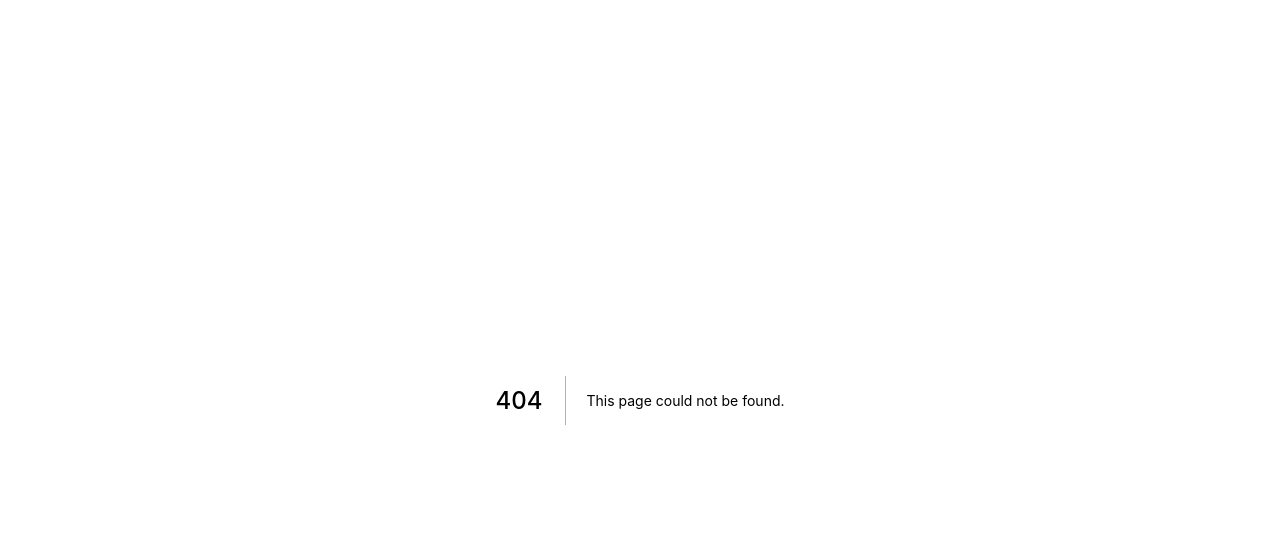
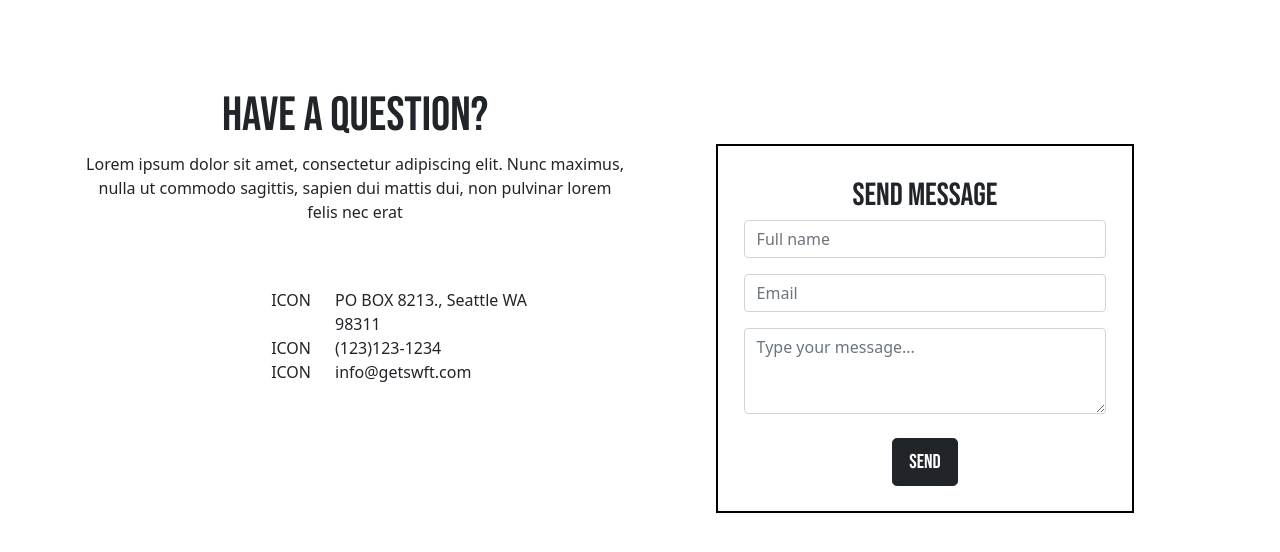
Before and after one commit to teamlumpia/swft_marketing_home, a Next.js app: page /Contact in a window 1280 px wide. Before the commit this address had no page. Shown: the top 552 px of the page. Built offline with nearby package versions, Linux system fonts and the light colour scheme.

Commit message:
adding contact page

```diff
--- /dev/null
+++ b/pages/Contact.js
@@ -0,0 +1,71 @@
+import React from 'react';
+import styles from "../styles/Home.module.scss";
+import {Button, Row, Col, Media, Container} from 'react-bootstrap';
+
+
+const Contact = (props) => {
+    return (
+        <div className={styles.contact}>
+            <Container>
+                <Row>
+                    <Col xs={12} s={6} md={6}>
+                        <div className={styles.contact_title}>
+                            Have a question?
+                        </div>
+                        <div className={styles.contact_description}>
+                            <p>Lorem ipsum dolor sit amet, consectetur adipiscing
+                                elit. Nunc maximus, nulla ut commodo sagittis,
+                                sapien dui mattis dui, non pulvinar lorem felis
+                                nec erat</p>
+                        </div>
+
+                        <div className={styles.contact_location}>
+                            <Row>
+                                <Col className={styles.contact_location_icon}>ICON</Col>
+                                <Col>PO BOX 8213., Seattle WA 98311</Col>
+                            </Row>
+                            <Row>
+                                <Col className={styles.contact_location_icon}>ICON</Col>
+                                <Col>(123)123-1234</Col>
+                            </Row>
+                            <Row>
+                                <Col className={styles.contact_location_icon}>ICON</Col>
+                                <Col>info@getswft.com</Col>
+                            </Row>
+                        </div>
+                    </Col>
+
+                    <Col xs={12} s={6} md={6}>
+                        <div className={styles.contact_sendmsg}>
+                            <div className={styles.contact_sendmsg_title}>
+                                Send Message
+                            </div>
+                            <div className="form">
+                                <div className="input-group mb-3">
+                                    <input type="text" className="form-control" aria-label="Sizing example input" aria-describedby="inputGroup-sizing-default" placeholder="Full name"/>
+                                </div>
+                                <div className="input-group mb-3">
+                                    <input type="text" className="form-control" aria-label="Sizing example input" aria-describedby="inputGroup-sizing-default" placeholder="Email"/>
+                                </div>
+
+                                <div className={styles.contact_sendmsg_input}>
+                                    <div className="mb-0">
+                                        <textarea class="form-control" id="exampleFormControlTextarea1" rows="3" placeholder="Type your message..."></textarea>
+                                    </div>
+                                </div>
+
+                                <div className={styles.contact_sendmsg_button}>
+                                    <Button className="btn btn-dark btn-lg">
+                                        Send
+                                    </Button>
+                                </div>
+                            </div>
+                        </div>
+                    </Col>
+                </Row>
+            </Container>
+        </div>
+    );
+}
+
+export default Contact;
--- a/pages/Menu.js
+++ b/pages/Menu.js
@@ -5,6 +5,7 @@ import Download from './Download';
 import Home from './Home';
 import Services from './Services';
 import About from './Aboutus';
+import Contact from './Contact';
 
 const Menu = (props) => {
     return (
@@ -27,6 +28,7 @@ const Menu = (props) => {
             <div id="home"><Home /></div>
             <div id="services"><Services /></div>
             <div id="about"><About /></div>
+            <div id="contact"><Contact/></div>
         </div>
     );
 }
--- a/styles/Home.module.scss
+++ b/styles/Home.module.scss
@@ -7,3 +7,4 @@
 @import "pages/howitworks";
 @import "pages/about";
 @import "pages/results";
+@import "pages/contact";
--- a/styles/pages/_about.scss
+++ b/styles/pages/_about.scss
@@ -1,6 +1,7 @@
 .about {
-    margin-top: 40vh;
-    margin-bottom: 40vh;
+    margin-top: 20vh;
+    margin-bottom: 10vh;
+    padding-top: 130px;
 
     &_title {
         font-size: $title_size;
--- /dev/null
+++ b/styles/pages/_contact.scss
@@ -0,0 +1,43 @@
+.contact {
+    margin-top: 10vh;
+    margin-bottom: 30vh;
+    &_title {
+        font-size: 3rem;
+        font-family: $main_font;
+        text-align: center;
+        justify-content: center;
+        align-items: center;
+    }
+
+    &_description {
+        text-align: center;
+    }
+
+    &_location {
+        margin: 5vw 5vw 0 0vw;
+        &_icon {
+            text-align: right;
+        }
+    }
+
+    &_sendmsg {
+        border: 2px solid black;
+        padding: 2vw;
+        margin: 5vw;
+        &_title {
+            font-size: 2rem;
+            font-family: $main_font;
+            text-align: center;
+            justify-content: center;
+            align-items: center;
+        }
+
+        &_button {
+            margin-top: 3vh;
+            justify-content: center;
+            align-items: center;
+            text-align: center;
+            font-family: $main_font;
+        }
+    }
+}
--- a/styles/pages/_download.scss
+++ b/styles/pages/_download.scss
@@ -1,5 +1,5 @@
 .download {
-    margin-top: 20vh;
+    padding-top: 20vh;
     margin-bottom: 40vh;
 
     &_title {
--- a/styles/pages/_home.scss
+++ b/styles/pages/_home.scss
@@ -1,7 +1,8 @@
 .home {
-    margin-top: 40vh;
-    margin-bottom: 40vh;
+    // margin-top: 20vh;
+    margin-bottom: 30vh;
     color: $primary-color;
+    padding-top: 30vh;
 
 
     &_title {
--- a/styles/pages/_results.scss
+++ b/styles/pages/_results.scss
@@ -4,6 +4,43 @@
     background-attachment: fixed;
     background-position: center;
     background-size: cover;
-    height: 80vh;
-    width: 110%;
+    height: 100%;
+    width: 100%;
+
+    &_title {
+        font-size: $title_size;
+        font-family: $main_font;
+        text-align: center;
+        color: white;
+    }
+
+    &_description {
+        color: white;
+        font-size: 1rem;
+
+        &_container {
+            padding: 3vw;
+        }
+
+        &_testimonial {
+            font-style: italic;
+            font-size: 1.2rem;
+            line-height: 2;
+
+            &_author {
+                font-family: $main_font;
+                font-size: 2rem;
+                text-align: right;
+            }
+        }
+    }
+
+    &_button {
+        padding: 8vh;
+        justify-content: center;
+        align-items: center;
+        text-align: center;
+        font-family: $main_font;
+    }
+
 }
```
Also changed, not shown: pages/Aboutus.js (+7 -5 lines), pages/Results.js (+39 -1 lines).
